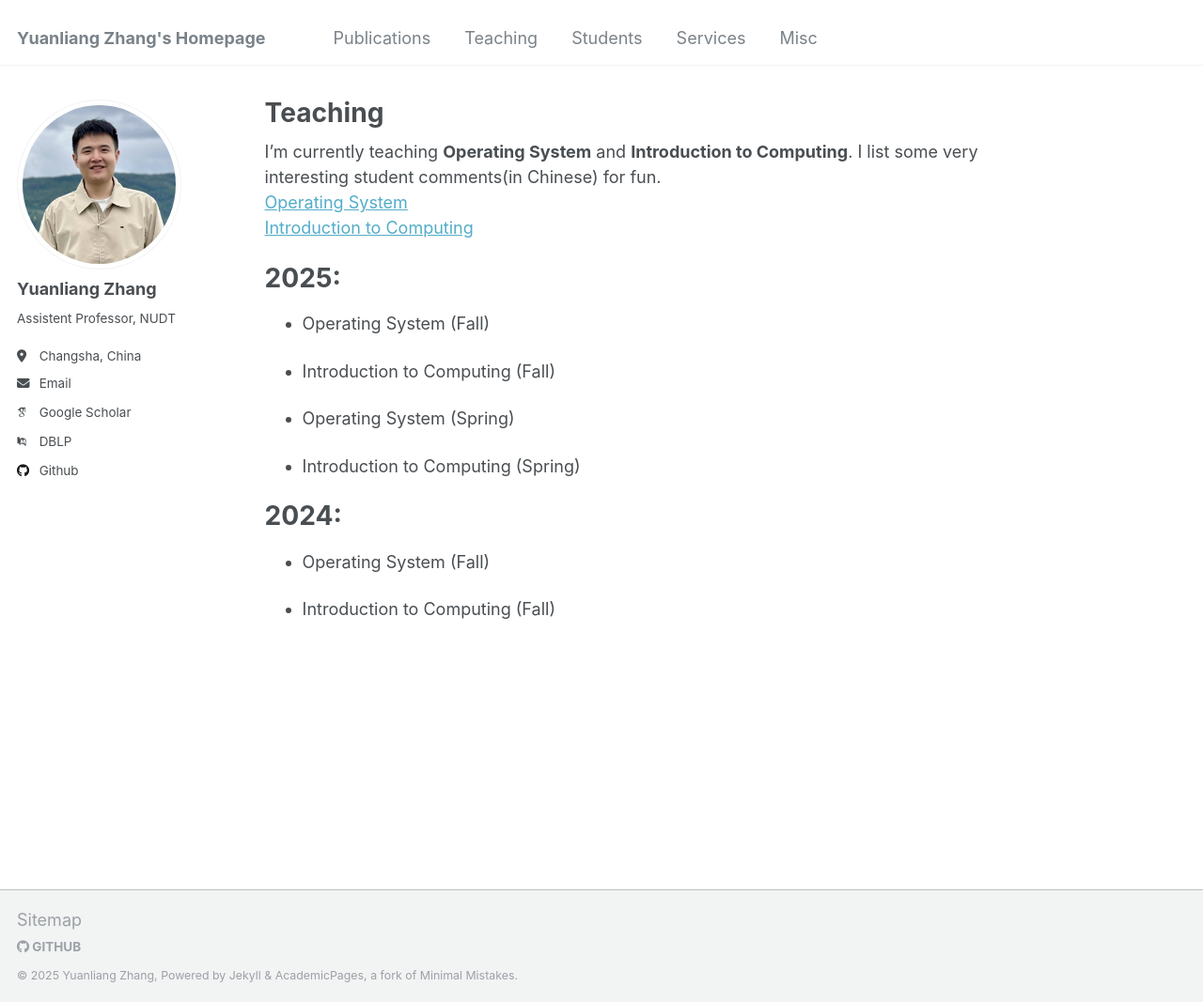
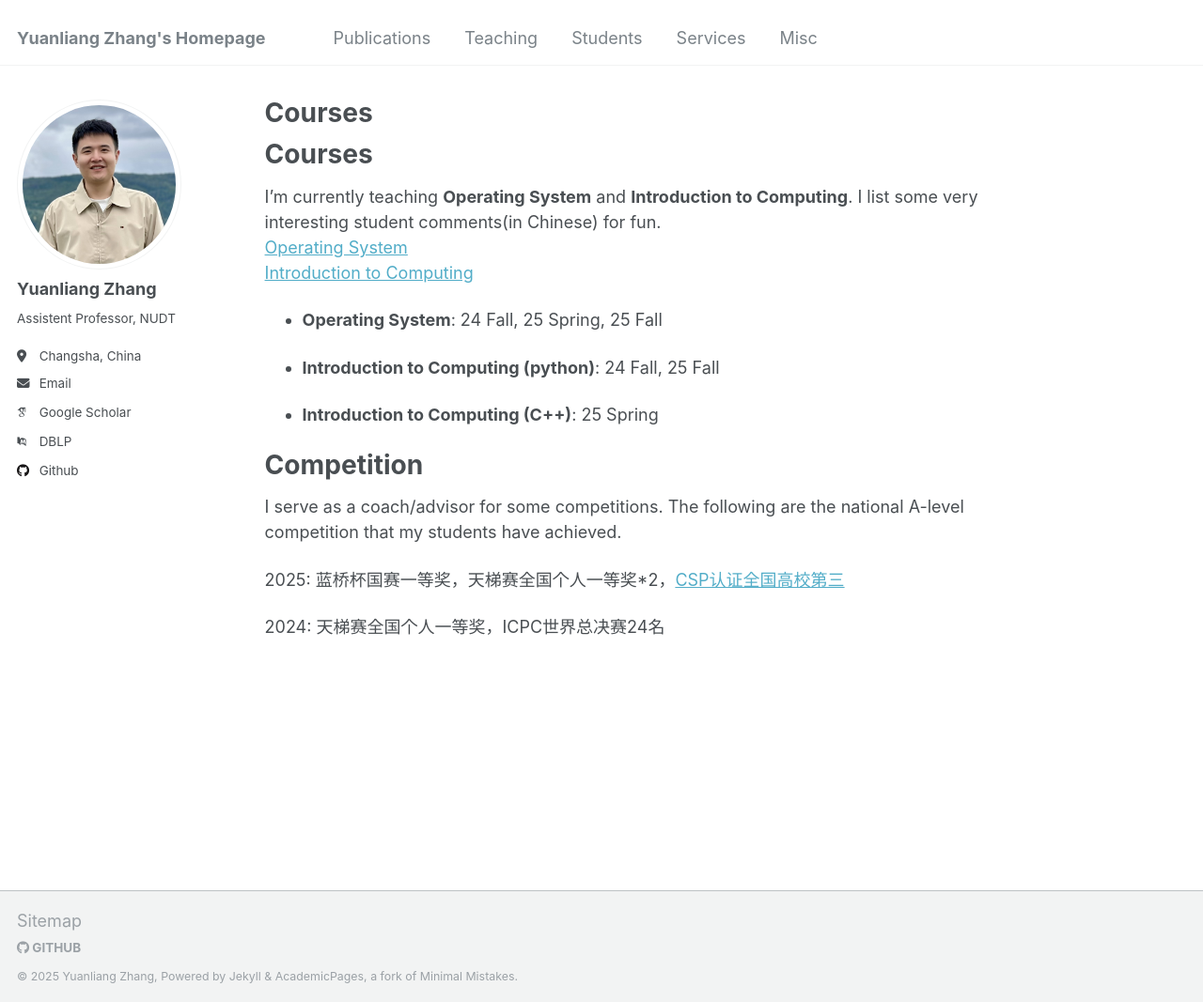
Before and after one commit to zhangbuzhang/zhangbuzhang.github.io, a Jekyll site: the page built from _pages/teaching.md, in a window 1280 px wide and 1067 px high. Shown: the whole window at 94% size. Built offline with Jekyll 4.4.1, drawn with Linux system fonts in a browser that asks for light colours; some web fonts are replaced; our own code applies the rules of GitHub Pages for plain Markdown files.

Commit message:
add competition

```diff
--- a/_pages/teaching.md
+++ b/_pages/teaching.md
@@ -1,28 +1,27 @@
 ---
-title: "Teaching"
+#title: "Teaching"
 permalink: /teaching/
 author_profile: true
 ---
+
+# Courses
 
 I'm currently teaching **Operating System** and **Introduction to Computing**. I list some very interesting student comments(in Chinese) for fun.
 [Operating System](/OS24_fall/)
 [Introduction to Computing](/PIntro24_fall/)
 
 
-2025:
-======
+* **Operating System**: 24 Fall, 25 Spring, 25 Fall
 
-* Operating System (Fall)
+* **Introduction to Computing (python)**: 24 Fall, 25 Fall
 
-* Introduction to Computing (Fall)
+* **Introduction to Computing (C++)**: 25 Spring
 
-* Operating System (Spring)
 
-* Introduction to Computing (Spring)
+# Competition
 
-2024:
-======
+I serve as a coach/advisor for some competitions. The following are the national A-level competition that my students have achieved.
 
-* Operating System (Fall)
+2025: 蓝桥杯国赛一等奖，天梯赛全国个人一等奖\*2，[CSP认证全国高校第三](https://www.cspro.org/cms/show.action?code=publish_4028807662f1ccee0162f55d6abc0037&siteid=100000&newsid=fceb1db8528b496cafb5c2e77e27508a&channelid=0000000109)
 
-* Introduction to Computing (Fall)
+2024: 天梯赛全国个人一等奖，ICPC世界总决赛24名
```
Also changed, not shown: _pages/about.md (+2 -2 lines).
